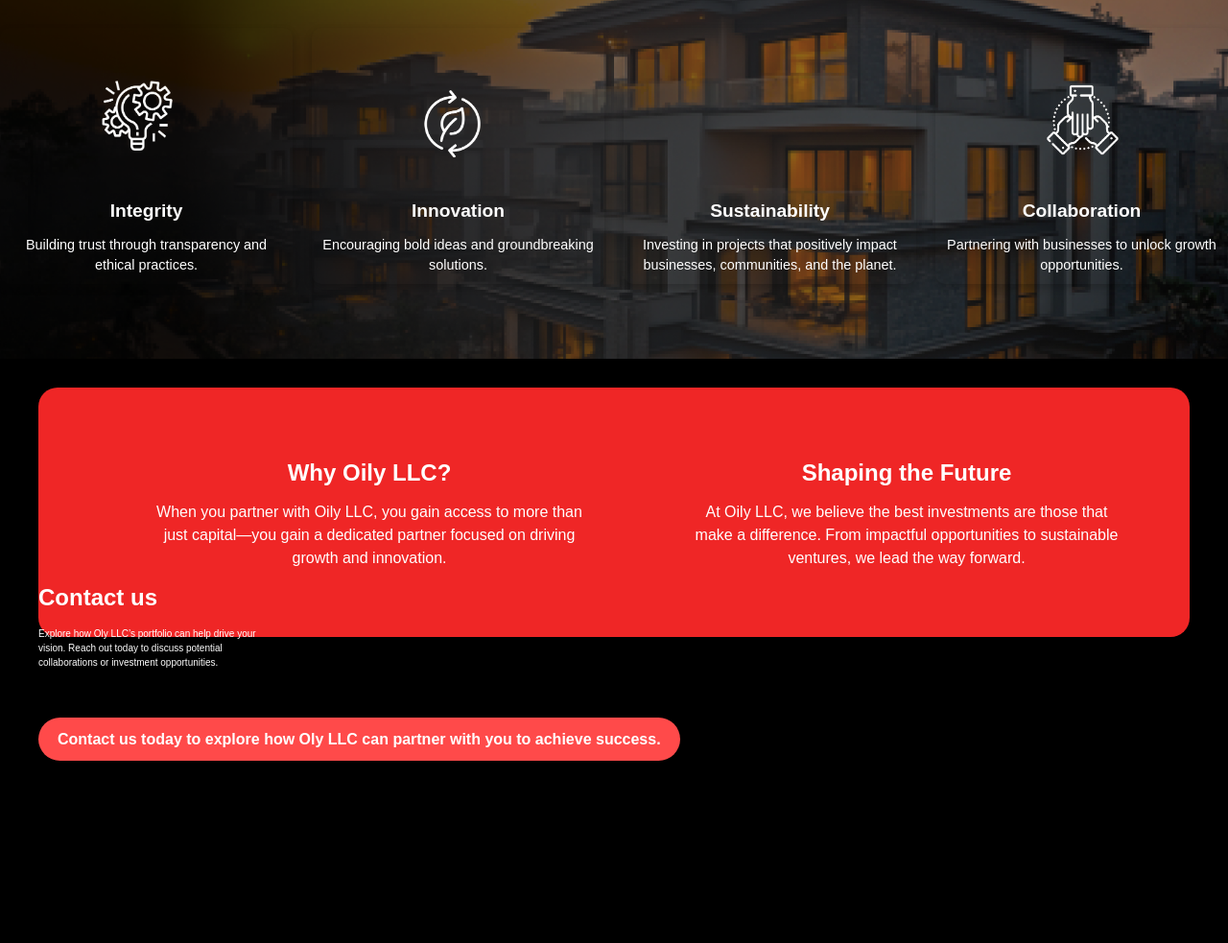
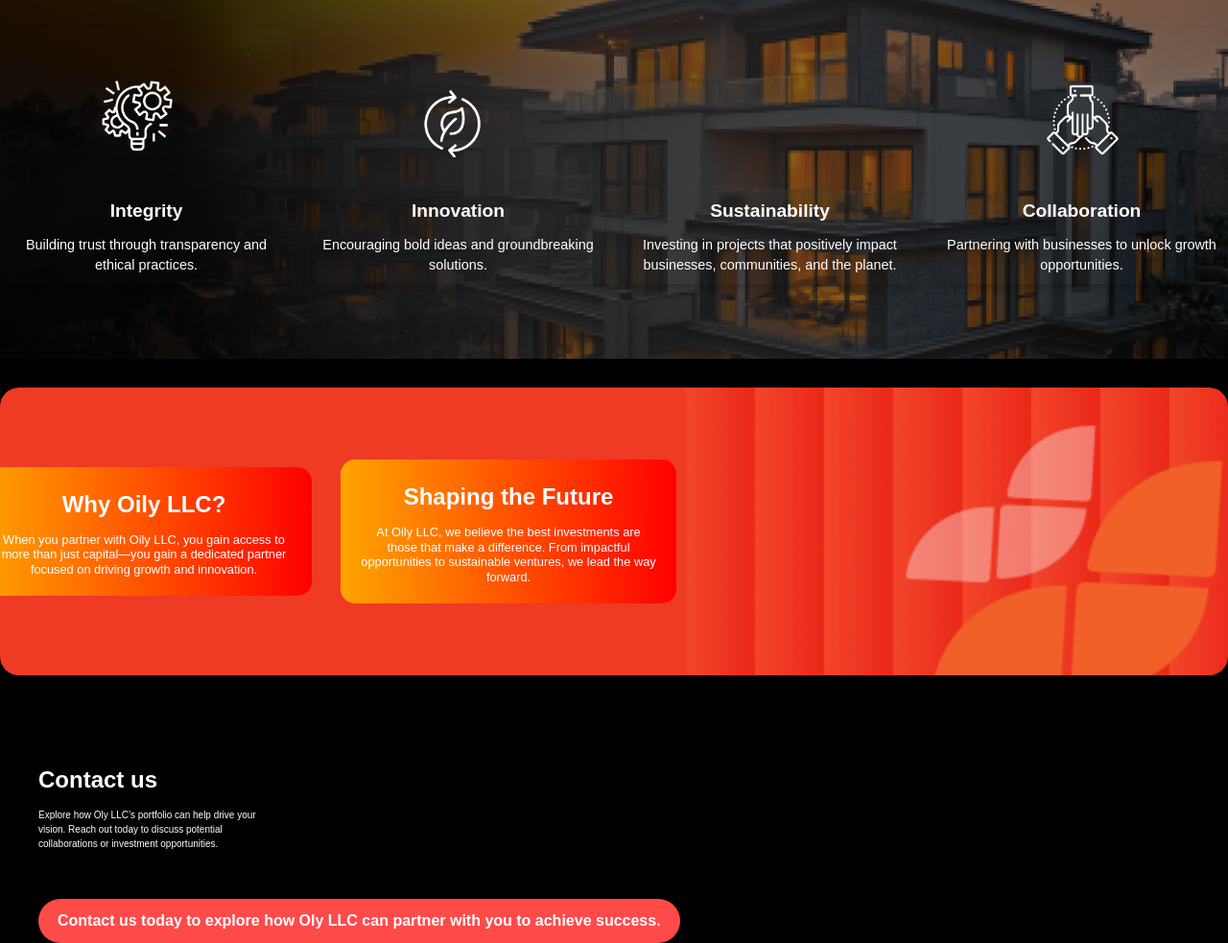
Before and after one commit to alimustafvi202/client, a plain HTML site: page about/about.html in a window 1280 px wide. Shown: the part 2050-3033 px from the top of the page at 96% size. Before the commit the page ends 2894 px from the top, so only its background shows below. Drawn offline with Linux system fonts and the light colour scheme.

Commit message:
first commit

```diff
--- a/about/style.css
+++ b/about/style.css
@@ -239,23 +239,31 @@ header p {
 
 .new-section {
     padding: 50px;
-    background:  #ef2626;
+    background-size: cover;
+    background-position: center;
+    background-repeat: no-repeat;
     border-radius: 20px;
     margin: 30px auto;
-    max-width: 1200px;
     color: #fff;
     display: flex;
-    justify-content: space-around;
+    height: 300px;
+    justify-content: center; /* Aligns cards centrally */
+    background-image: url(../icon-bk.png);
     align-items: center;
-    gap: 20px;
+    gap: 30px; /* Controls space between cards */
 }
 
 .new-section .card {
+    position: relative;
     border-radius: 15px;
+    background: linear-gradient(to left, red, orange);
     padding: 20px;
-    flex: 1;
+    margin: 0; /* Removes excessive margins */
     text-align: center;
+    width: 350px; /* Ensures equal card width */
+    right: 300px;
 }
+
 
 .new-section h3 {
     color: #fff;
@@ -264,8 +272,8 @@ header p {
 }
 
 .new-section p {
-    font-size: 1rem;
-    line-height: 1.5;
+    font-size: 0.8rem;
+    line-height: 1.2;
 }
 
 /* Footer Styles */
@@ -333,7 +341,6 @@ footer a {
 
 .contact-section {
     position: relative;
-    bottom: 150px;
     max-width: 900px;
     height: 150px;
     padding: 10px;
```
Also changed, not shown: icon-bk.png (added).
